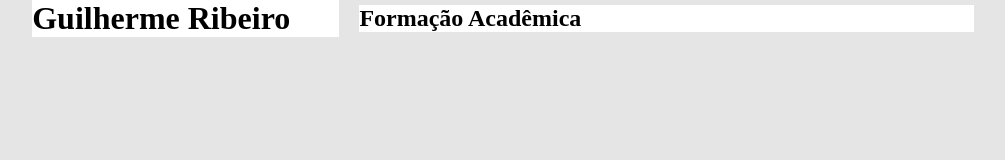
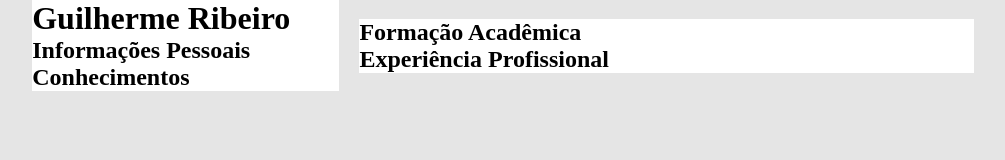
Before and after one commit to guilhermeribeir0/cv-online, a plain HTML site: page cv/index.html in a window 1280 px wide. Shown: the whole page, without its empty margins (137-1142 px from the left). Drawn offline with Linux system fonts and the light colour scheme.

Commit message:
adicionado novos titulos

```diff
--- a/cv/index.html
+++ b/cv/index.html
@@ -11,9 +11,12 @@
     <div class="container">
       <div class="column-left">
         <h1>Guilherme Ribeiro</h1>
+        <h2>Informações Pessoais</h2>
+        <h2>Conhecimentos</h2>
       </div>
       <div class="column-right">
         <h2>Formação Acadêmica</h2>
+        <h2>Experiência Profissional</h2>
       </div>
     </div>
 </body>
```
